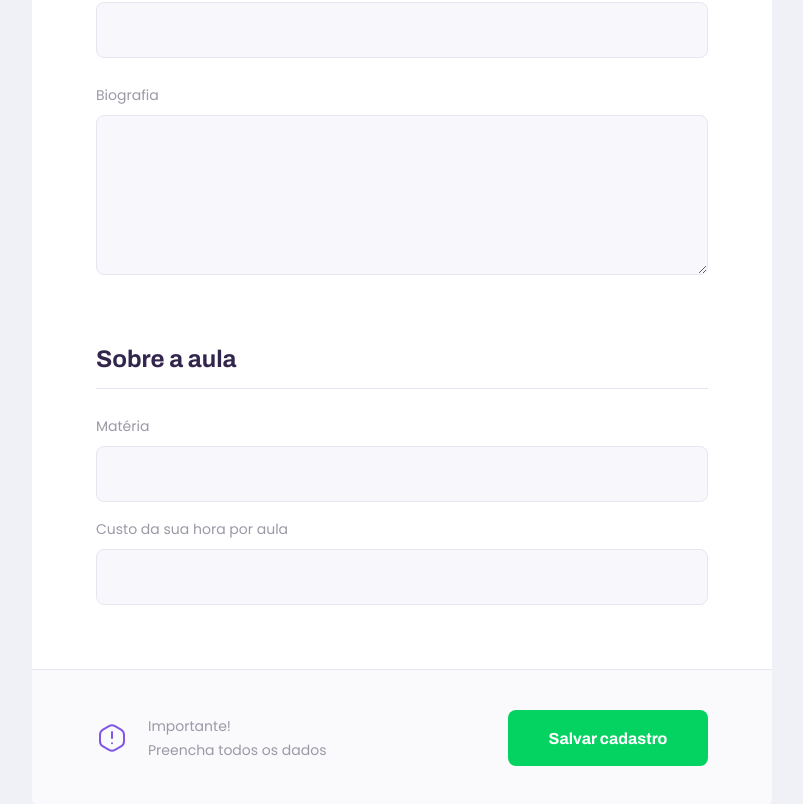
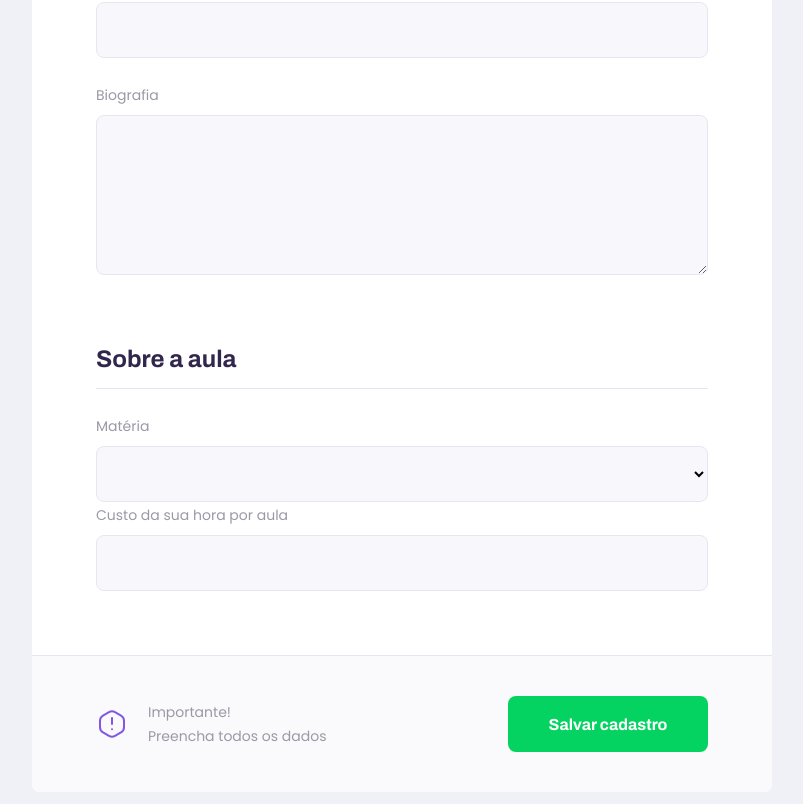
Before and after one commit to nandabalassoni/proffy, a React (Create React App) app: page /give-classes in a window 1280 px wide. Shown: the part 676-1480 px from the top of the page, without its empty margins (238-1041 px from the left). Built offline with nearby package versions, Linux system fonts and the light colour scheme; the HTML template or start-up script is replaced by a standard one.

Commit message:
importando e utilizando o component Select

```diff
--- a/src/pages/TeacherForm/index.tsx
+++ b/src/pages/TeacherForm/index.tsx
@@ -4,6 +4,7 @@ import './styles.css'
 import Input from '../../components/Input';
 import warningIcon from '../../assets/images/icons/warning.svg'
 import Textarea from '../../components/Textarea';
+import Select from '../../components/Select';
 
 
 
@@ -28,7 +29,7 @@ function TeacherForm(){
                 <fieldset>
                     <legend> Sobre a aula </legend>
 
-                    <Input name="subject" label="Matéria" />
+                    <Select name="subject" label="Matéria" />
                     <Input name="cost" label="Custo da sua hora por aula" />
 
                 </fieldset>
```
